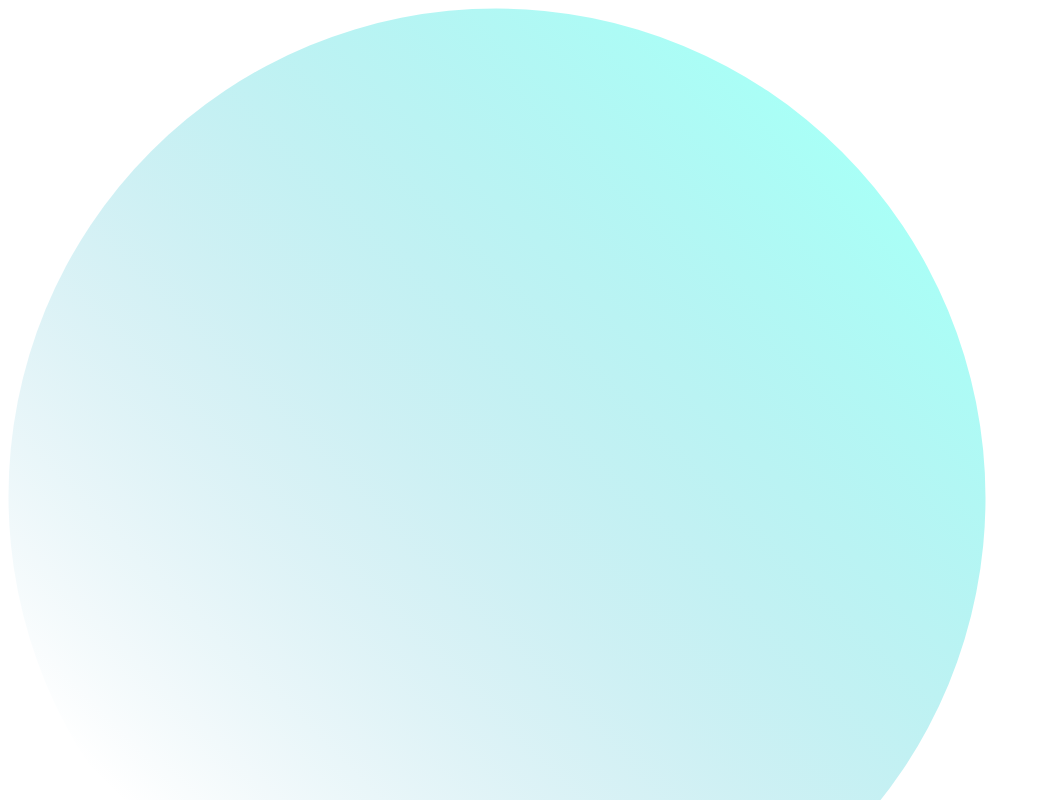
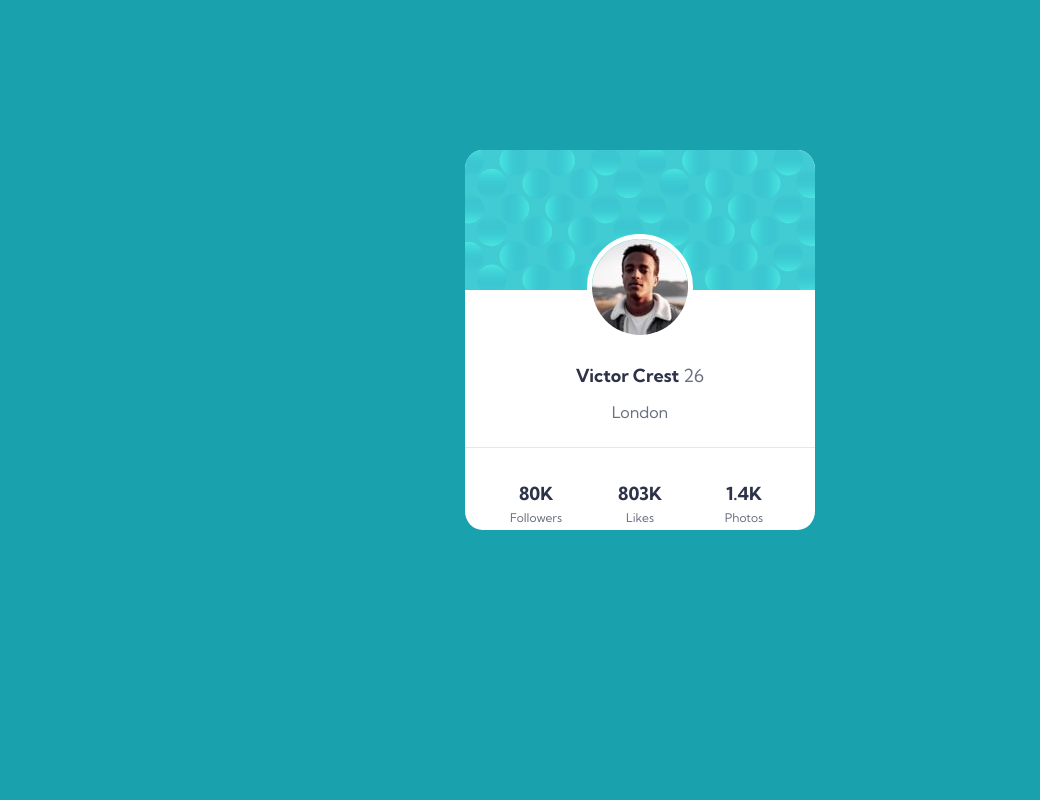
Before and after one commit to edurezende10/profile-card, a plain HTML site: page index.html in a window 1280 px wide. Shown: the top 800 px of the page, without its empty margins (0-1040 px from the left). Drawn offline with Linux system fonts and the light colour scheme.

Commit message:
estilizando profile-card

```diff
--- a/index.html
+++ b/index.html
@@ -7,8 +7,11 @@
     <!-- displays site properly based on user's device -->
 
     <link rel="icon" type="image/png" sizes="32x32" href="./images/favicon-32x32.png">
+    <link rel="preconnect" href="https://fonts.gstatic.com">
+    <link href="https://fonts.googleapis.com/css2?family=Kumbh+Sans:wght@400;700&display=swap" rel="stylesheet">
 
     <title>Frontend Mentor | Profile card component</title>
+    <link rel="stylesheet" href="style.css">
 
 
 </head>
@@ -16,36 +19,45 @@
 <body>
 
     <main>
-        <img src="./images/bg-pattern-top.svg" alt="">
+        <!--img class="img-background-top" src="./images/bg-pattern-top.svg" alt=""-->
         <section>
+            <div class="card">
                 <div>
                     <img src="./images/bg-pattern-card.svg" alt="">
                 </div>
-            <div>
-                <div>
+                <div class="profile">
+                    <div class="profile-information">
                         <img src="./images/image-victor.jpg" alt="imagem de avatar">
-                    <h1>Victor Crest <span>26</span></h1>
+                        <h1 class="font-card profile-name">Victor Crest <span>26</span></h1>
                         <p>London</p>
                     </div>
+                    <div class="container-stats">
+                        <span></span>
+                        <div class="stats">
+                            <h2 class="font-card">80K</h2>
+                            <p>Followers</p>
+                        </div>
+                        <div class="stats">
+                            <h2 class="font-card">803K</h2>
+                            <p>Likes</p>
+                        </div>
+                        <div class="stats">
+                            <h2 class="font-card">1.4K</h2>
+                            <p>Photos</p>
+                        </div>
+
 
                     </div>
 
-            <div>
-                <div>
-                    <h2>80K</h2>
-                    <p>Followers</p>
+
                 </div>
-                <div>
-                    <h2>803</h2>
-                    <p>Likes</p>
+
+
+
             </div>
-                <div>
-                    <h2>1.4K</h2>
-                    <p>Photos</p>
-                </div>
-            </div>
+
         </section>
-        <img src="./images/bg-pattern-bottom.svg" alt="">
+        <!--img class="img-background-bottom" src="./images/bg-pattern-bottom.svg" alt=""-->
 
     </main>
 
--- /dev/null
+++ b/style.css
@@ -0,0 +1,111 @@
+* {
+    padding: 0;
+    margin: 0;
+    box-sizing: border-box;
+}
+
+main {
+    width: 100vw;
+    background-color: hsl(185, 75%, 39%);
+    height: 100vh;
+
+}
+
+.img-background-top,
+.img-background-bottom {
+    width: 50%;
+}
+
+.img-background-top {
+    position: absolute;
+    right: 20%;
+}
+
+.card {
+    width: 350px;
+    height: 380px;
+    border-radius: 5%;
+    margin: 0px auto;
+    background: white;
+    font-family: 'Kumbh Sans', sans-serif;
+    -webkit-border-radius: 5%;
+    -moz-border-radius: 5%;
+    -ms-border-radius: 5%;
+    -o-border-radius: 5%;
+    overflow: hidden;
+
+    position: relative;
+    top: 150px;
+}
+
+.profile {
+    text-align: center;
+    position: relative;
+    bottom: 60px;
+    //border: 5px solid red;
+
+}
+
+.profile-information {
+    //border: 5px solid green;
+    display: inline-block;
+    margin: 0 auto;
+
+}
+
+.profile-information img {
+   border-radius: 50%;
+   -webkit-border-radius: 50%;
+   -moz-border-radius: 50%;
+   -ms-border-radius: 50%;
+   -o-border-radius: 50%;
+
+   border: 5px solid white;
+}
+.profile-information p{
+    padding: 10px 15px 15px 15px;
+    color: hsl(227, 10%, 46%);
+
+}
+.font-card{
+    font-size: 18px;
+    padding-bottom:5px ;
+}
+.profile-name {
+    padding-top:20px;
+    font-weight: 700;
+    color: hsl(229, 23%, 23%);
+}
+.profile-name span,
+.stats p
+ {
+    color: hsl(227, 10%, 46%);
+    font-weight: 400;
+}
+.stats p{
+    font-size: 12px;
+    font-weight: 400;
+}
+
+.container-stats{
+    padding-top: 25px;
+    height: 50px;
+    color: hsl(229, 23%, 23%);
+
+
+}
+.container-stats span{
+    display: inline-block;
+    width: 100%;
+    position: relative;
+    bottom: 30px;
+    border-top:hsla(227, 10%, 46%, 0.164)  1px solid;
+
+}
+.stats{
+    display: inline-block;
+}
+.stats  {
+    width: 100px;
+
+}
```
Lines whose indentation alone changed are shown as unchanged.
